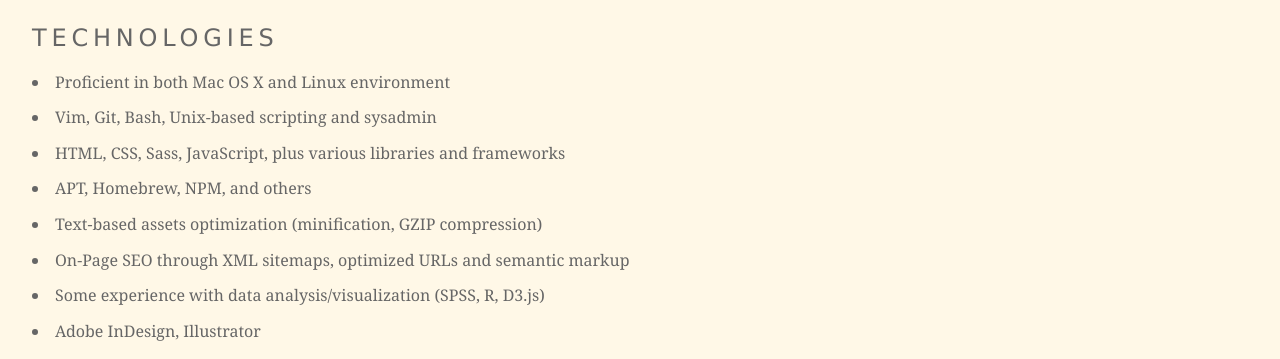
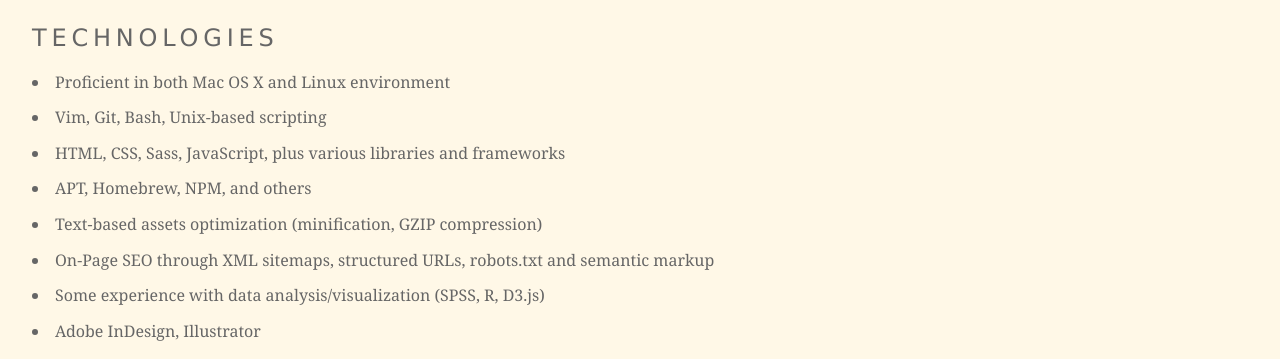
Before and after one commit to mrzool/mrzool.github.io, a Jekyll site: the page built from about/index.md, in a window 1280 px wide. Shown: the part 653-1012 px from the top of the page. Built offline with Jekyll 4.4.1, drawn with Linux system fonts in a browser that asks for light colours.

Commit message:
Moar content

```diff
--- a/about/index.md
+++ b/about/index.md
@@ -22,11 +22,11 @@
 ### Technologies
 
 - Proficient in both Mac OS X and Linux environment
-- Vim, Git, Bash, Unix-based scripting and sysadmin
+- Vim, Git, Bash, Unix-based scripting
 - HTML, CSS, Sass, JavaScript, plus various libraries and frameworks
 - APT, Homebrew, NPM, and others
 - Text-based assets optimization (minification, GZIP compression)
-- On-Page SEO through XML sitemaps, optimized URLs and semantic markup
+- On-Page SEO through XML sitemaps, structured URLs, robots.txt and semantic markup
 - Some experience with data analysis/visualization (SPSS, R, D3.js)
 - Adobe InDesign, Illustrator
 
```
